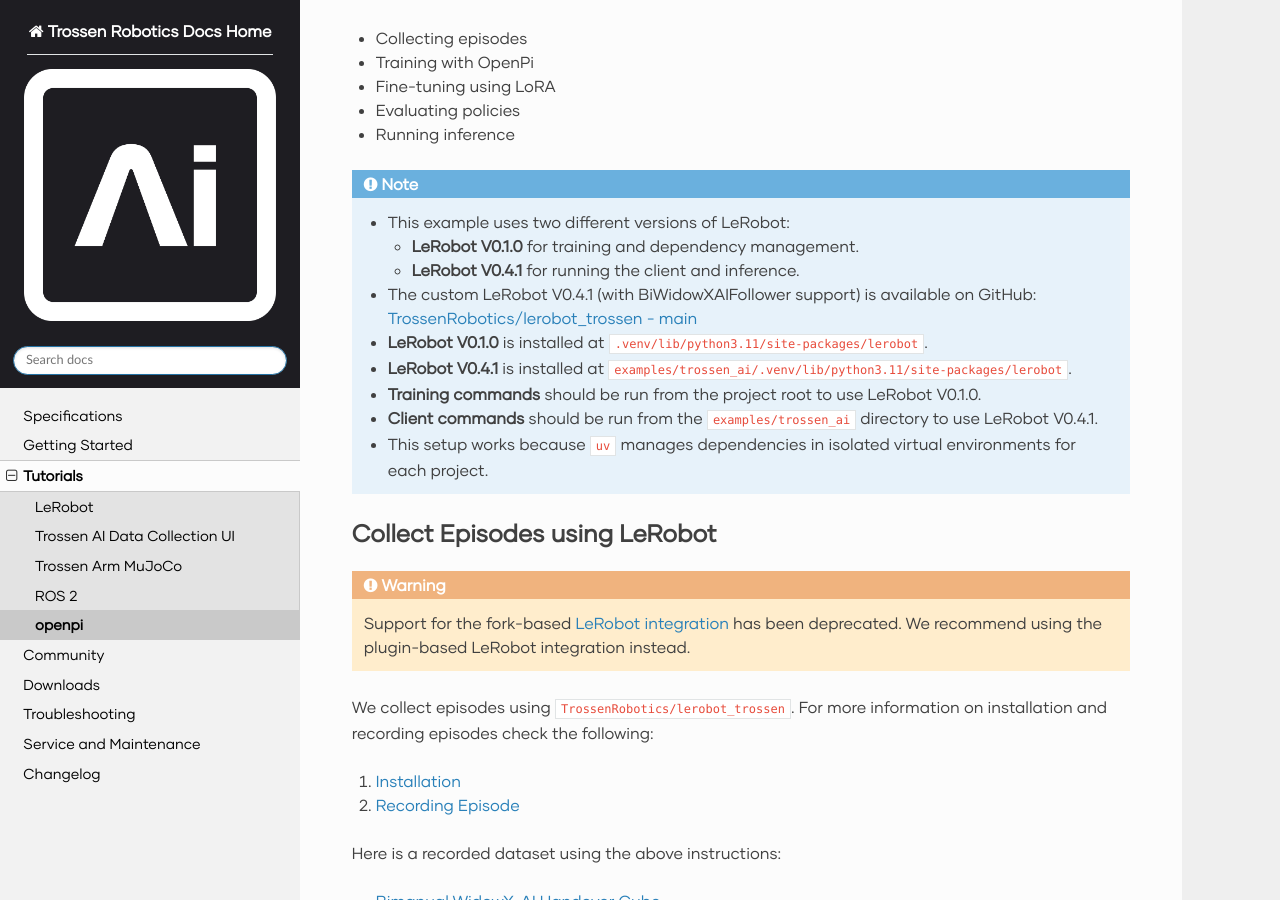
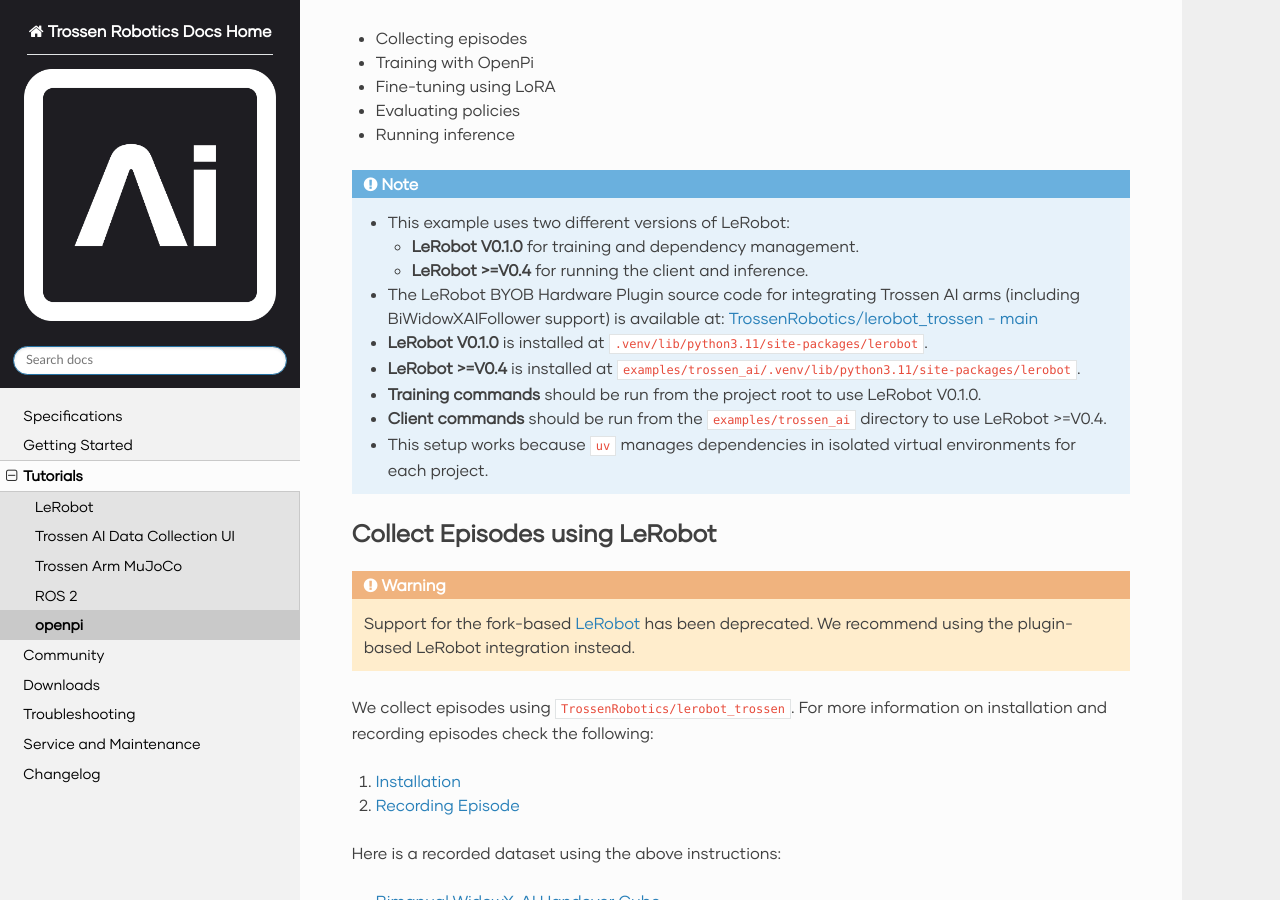
Before and after one commit to TrossenRobotics/trossen_arm, a Sphinx documentation site: the page built from docs/tutorials/openpi.rst, in a window 1280 px wide and 900 px high, scrolled down 1955 px. Built offline with Sphinx 7.4.7 and the Read the Docs theme 3.1.0, drawn with Linux system fonts in a browser that asks for light colours; some web fonts are replaced; pages that are not in the unit, such as notebooks, are missing from menus.

Commit message:
resolve reviewed comments

```diff
--- a/docs/tutorials/openpi.rst
+++ b/docs/tutorials/openpi.rst
@@ -62,14 +62,14 @@ This tutorial walks you through:
     - This example uses two different versions of LeRobot:
 
       - **LeRobot V0.1.0** for training and dependency management.
-      - **LeRobot V0.4.1** for running the client and inference.
+      - **LeRobot >=V0.4** for running the client and inference.
 
-    - The custom LeRobot V0.4.1 (with BiWidowXAIFollower support) is available on GitHub:
+    - The LeRobot BYOB Hardware Plugin source code for integrating Trossen AI arms (including BiWidowXAIFollower support) is available at:
       `TrossenRobotics/lerobot_trossen - main <https://github.com/TrossenRobotics/lerobot_trossen.git>`_
     - **LeRobot V0.1.0** is installed at ``.venv/lib/python3.11/site-packages/lerobot``.
-    - **LeRobot V0.4.1** is installed at ``examples/trossen_ai/.venv/lib/python3.11/site-packages/lerobot``.
+    - **LeRobot >=V0.4** is installed at ``examples/trossen_ai/.venv/lib/python3.11/site-packages/lerobot``.
     - **Training commands** should be run from the project root to use LeRobot V0.1.0.
-    - **Client commands** should be run from the ``examples/trossen_ai`` directory to use LeRobot V0.4.1.
+    - **Client commands** should be run from the ``examples/trossen_ai`` directory to use LeRobot >=V0.4.
     - This setup works because ``uv`` manages dependencies in isolated virtual environments for each project.
 
 Collect Episodes using LeRobot
@@ -77,9 +77,7 @@ Collect Episodes using LeRobot
 
 .. warning::
 
-    Support for the fork-based `LeRobot integration <https://docs.trossenrobotics.com/trossen_arm/main/tutorials/lerobot.html>`_ has been deprecated. We recommend using the plugin-based LeRobot integration instead.
-
-
+    Support for the fork-based :ref:`tutorials/lerobot:LeRobot` has been deprecated. We recommend using the plugin-based LeRobot integration instead.
 
 We collect episodes using ``TrossenRobotics/lerobot_trossen``. For more information on installation and recording episodes check the following:
 
```
